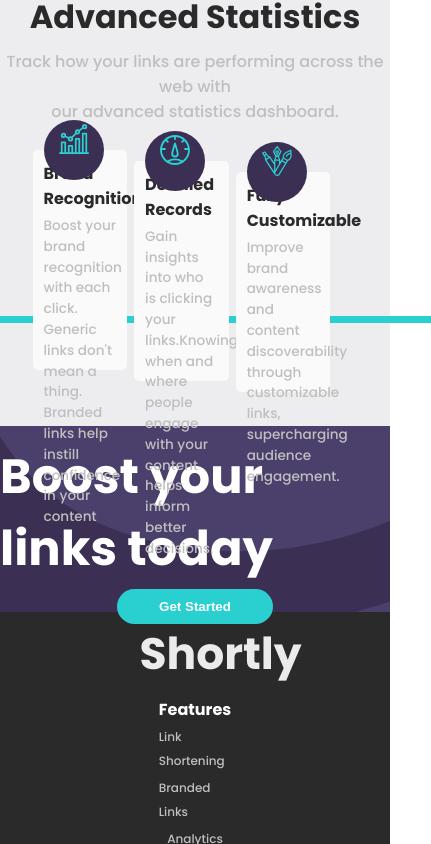
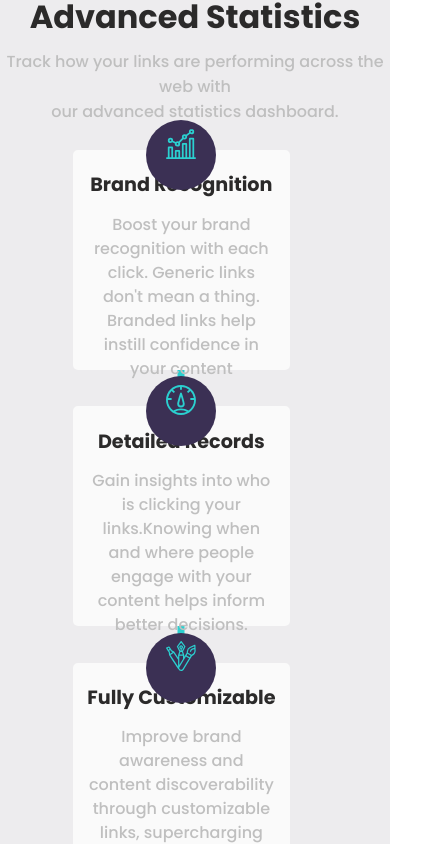
Before and after one commit to rjcrter11/URL-shortening-API-landing-page, a React (Create React App) app in the folder url-shortener/: page / in a window 390 px wide. Shown: the part 1220-2064 px from the top of the page, 431 px wide, since content can reach past the window. Built offline with nearby package versions, Linux system fonts and the light colour scheme.

Commit message:
styles cards for mobile

```diff
--- a/url-shortener/src/components/Cards/Cards.scss
+++ b/url-shortener/src/components/Cards/Cards.scss
@@ -4,7 +4,6 @@
 $Cyan: hsl(180, 66%, 49%);
 
 .cards {
-
 
     .cards-container {
         padding: 0 0 3% 0;
@@ -100,5 +99,52 @@
             }
         }
 
+
+
+    }
+    @media(max-width: 870px) {
+        .cards-content {
+            flex-direction: column;
+            align-items: center;
+
+            .card {
+                width: 60%;
+                align-items: center;
+                padding: 3% 4% 0 4%;
+
+                .card-title {
+                    font-size: 1.2rem;
+                    margin-top: 5%;
+                }
+
+                .card-text {
+                    font-size: 1rem;
+                    text-align: center;
+                    line-height: 1.5rem;
+                }
+
+                .card-icon {
+                    height: 70px;
+                    width: 70px;
+                }
+
+                &:nth-child(2) {
+                    margin-top: 6%;
+                }
+
+                &:nth-child(3) {
+                    margin-top: 6%;
+                }
+
+            }
+
+            .card-connector {
+                display: flex;
+                align-self: center;
+                transform: rotate(90deg);
+                width: 600px;
+            }
+        }
+
     }
 }
```
